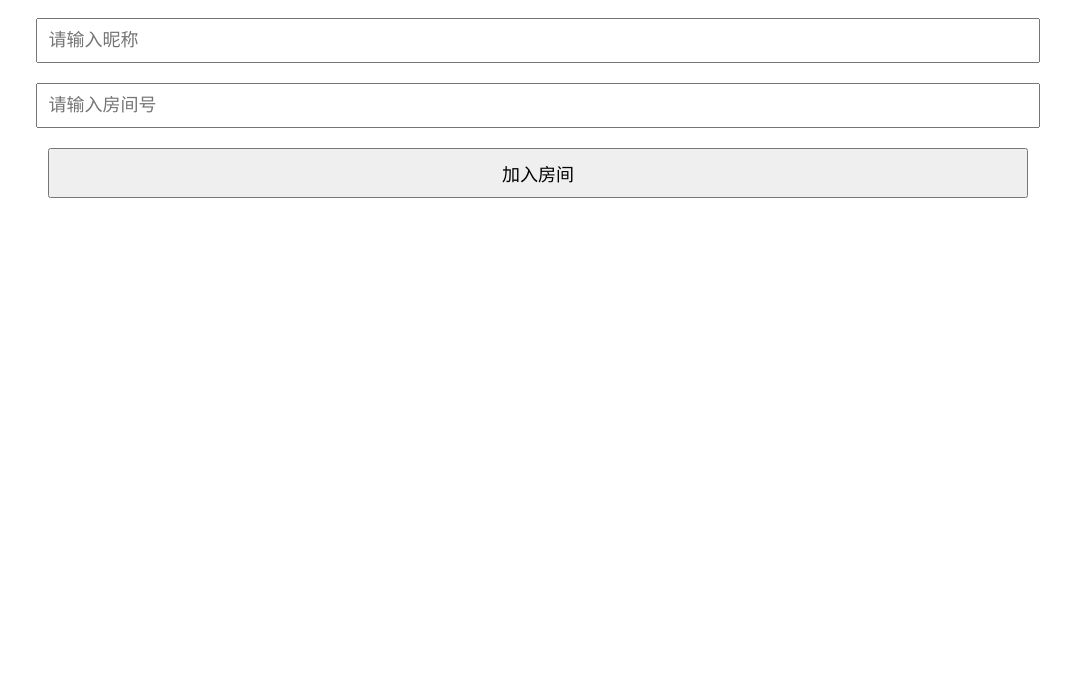
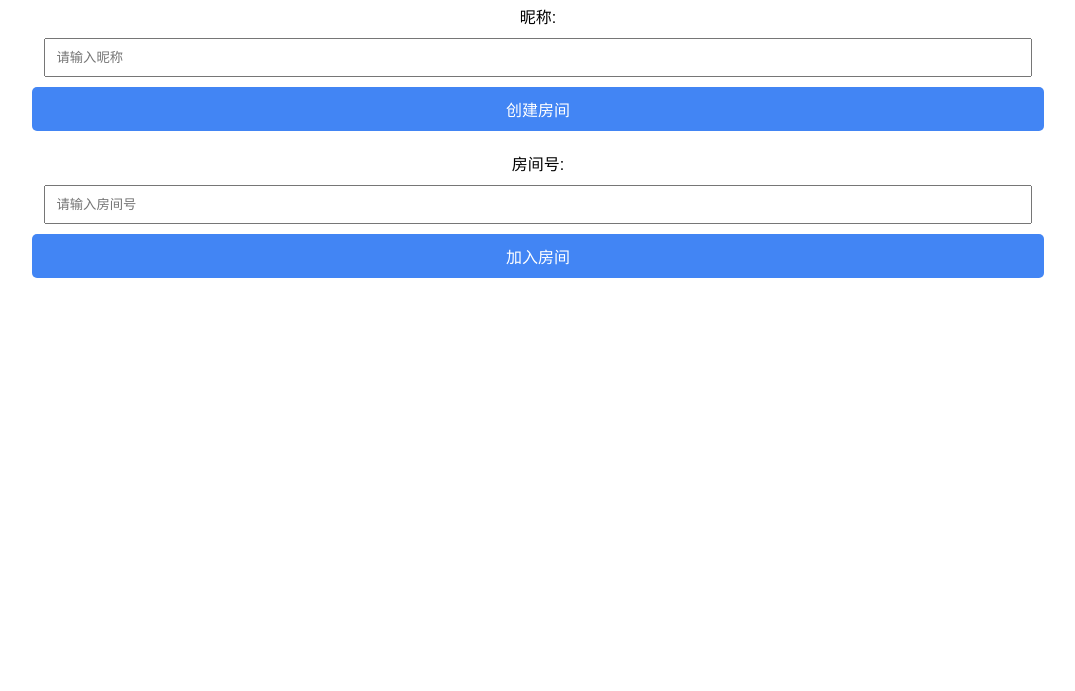
Before and after one commit to yuhbds/room-page, a plain HTML site: page index.html in a window 1280 px wide. Shown: the part 109-800 px from the top of the page, without its empty margins (102-1177 px from the left). Drawn offline with Linux system fonts and the light colour scheme.

Commit message:
Update index.html

```diff
--- a/index.html
+++ b/index.html
@@ -3,27 +3,98 @@
 <head>
   <meta charset="UTF-8" />
   <meta name="viewport" content="width=device-width, initial-scale=1.0"/>
-  <title>加入王者荣耀房间</title>
+  <title>聊天室</title>
   <style>
     body {
-      font-family: sans-serif;
-      padding: 20px;
+      font-family: Arial, sans-serif;
+      padding: 30px;
       text-align: center;
     }
-    input, button {
-      font-size: 18px;
-      margin: 10px;
+    input {
+      width: 80%;
       padding: 10px;
-      width: 80%;
+      margin: 10px 0;
+    }
+    button {
+      width: 84%;
+      padding: 10px;
+      margin-bottom: 20px;
+      background-color: #4285f4;
+      color: white;
+      border: none;
+      border-radius: 5px;
+      font-size: 16px;
     }
   </style>
 </head>
 <body>
-  <h1>王者荣耀房间跳转</h1>
-  <input type="text" id="nickname" placeholder="请输入昵称"><br/>
-  <input type="text" id="roomId" placeholder="请输入房间号"><br/>
-  <button onclick="joinRoom()">加入房间</button>
+  <h2>聊天室</h2>
+
+  <div>
+    <label>昵称:</label><br/>
+    <input type="text" id="nickname" placeholder="请输入昵称" /><br/>
+    <button onclick="createRoom()">创建房间</button>
+  </div>
+
+  <div>
+    <label>房间号:</label><br/>
+    <input type="text" id="roomId" placeholder="请输入房间号" /><br/>
+    <button onclick="joinRoom()">加入房间</button>
+  </div>
 
   <script>
-    function joinRoom() {
-      const nickname = document.getElementById
+    const API_BASE = "https://ydhb.onrender.com"; // 根据你后端地址替换
+
+    async function createRoom() {
+      const nickname = document.getElementById("nickname").value.trim();
+      if (!nickname) return alert("请输入昵称");
+
+      try {
+        const res = await fetch(`${API_BASE}/create-room`, {
+          method: "POST"
+        });
+        const data = await res.json();
+        if (data.room_id) {
+          alert("创建成功，房间号：" + data.room_id);
+          document.getElementById("roomId").value = data.room_id;
+          showInvite(data.room_id);
+        } else {
+          alert("创建失败");
+        }
+      } catch (err) {
+        alert("创建失败，请检查网络");
+      }
+    }
+
+    async function joinRoom() {
+      const nickname = document.getElementById("nickname").value.trim();
+      const roomId = document.getElementById("roomId").value.trim();
+      if (!nickname || !roomId) return alert("请输入昵称和房间号");
+
+      try {
+        const res = await fetch(`${API_BASE}/join-room`, {
+          method: "POST",
+          headers: { "Content-Type": "application/json" },
+          body: JSON.stringify({ room_id: roomId })
+        });
+        const data = await res.json();
+        if (data.message && data.message.includes("Joined")) {
+          // 创建腾讯游戏中心的跳转链接
+          window.location.href = `http://gamecenter.qq.com/gcjump?appid=1104466820&pf=invite&from=iphoneqq&plat=qq&originuin=6ACC9A4936C1AFA4998A770BB9FD46FE&ADTAG=gameobj.msg_invite&gamedata=ShareTeam_1685793816_4049_${roomId}_${nickname}`;
+        } else {
+          alert(data.message || "加入失败");
+        }
+      } catch (err) {
+        alert("加入失败，请检查网络");
+      }
+    }
+
+    function showInvite(roomId) {
+      const nickname = encodeURIComponent(document.getElementById('nickname').value.trim());
+      const link = `${location.origin}/invite.html?room_id=${roomId}&name=${nickname}`;
+      document.getElementById('invite').innerHTML =
+        `分享此链接邀请好友：<br/><a href="${link}">${link}</a>`;
+    }
+  </script>
+</body>
+</html>
```
